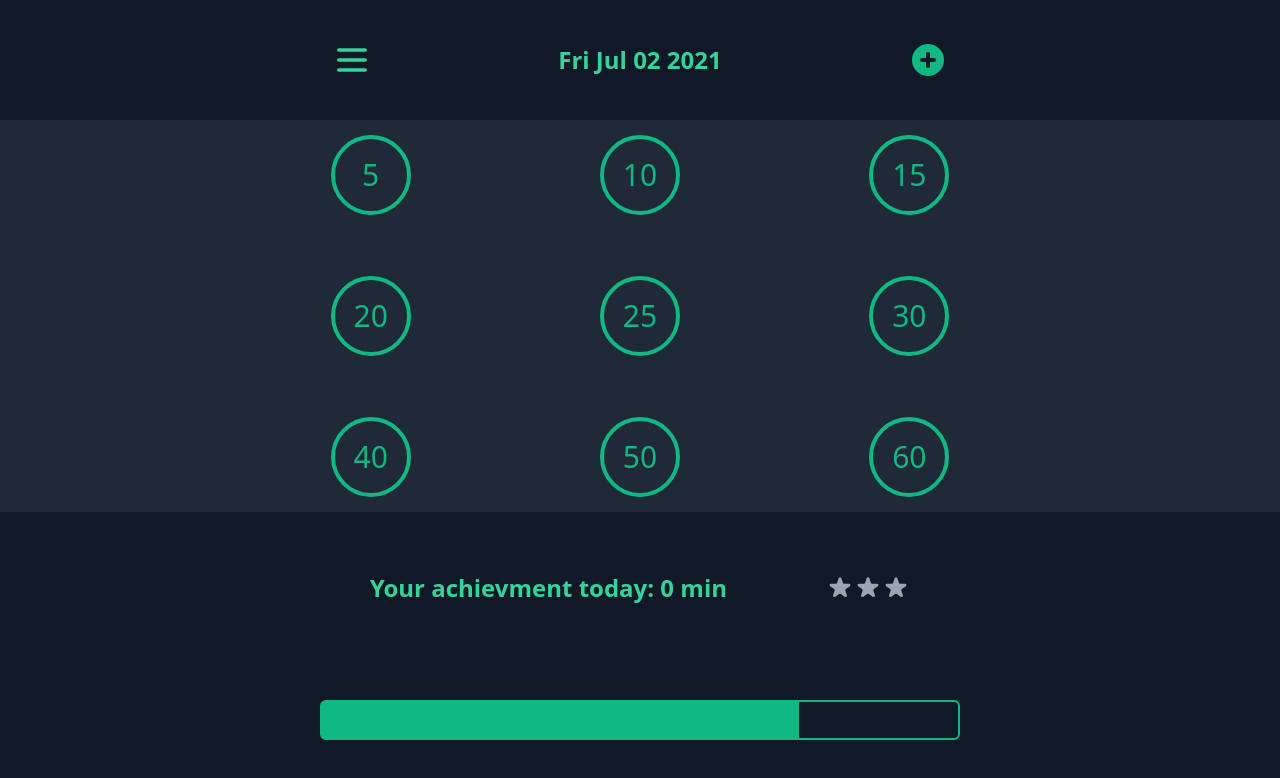
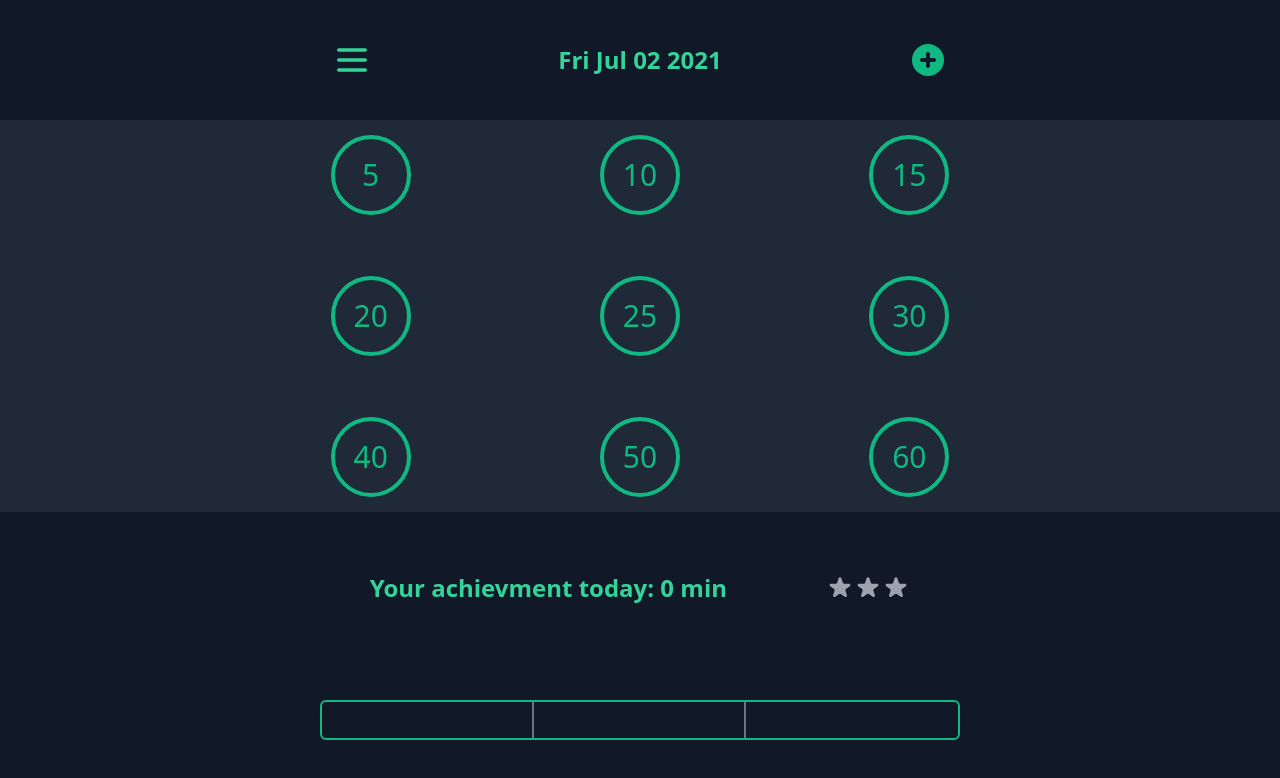
Before and after one commit to alimr70/advanced-pomodoro, a React (Create React App) app: page / in a window 1280 px wide. Shown: the top 778 px of the page. Built offline with nearby package versions, Linux system fonts and the light colour scheme.

Commit message:
Make progress bar dynamic

```diff
--- a/src/components/HomePage.js
+++ b/src/components/HomePage.js
@@ -150,11 +150,15 @@ const Footer = () => {
 
   const isStar = (starNum, todaysWorkDay) => {
     return todaysWorkDay
-      ? workingMinutes > starNum
+      ? workingMinutes >= starNum
         ? "text-yellow-300"
         : "text-gray-400"
       : "text-gray-400";
   };
+
+  const progressbarWidth = `${(workingMinutes / three) * 100}%`;
+  const progressbarOneStarWidth = `${(one / three) * 100}%`;
+  const progressbarTwoStarWidth = `${(two / three) * 100}%`;
 
   return (
     <>
@@ -179,8 +183,16 @@ const Footer = () => {
             </div>
           </div>
 
-          <div className="h-10 w-full border-2 border-green-500 rounded-md justify-self-center self-center">
-            <div className="h-full w-3/4 bg-green-500 justify-self-start self-center"></div>
+          <div className="relative h-10 w-full border-2 border-green-500 rounded-md justify-self-center self-center">
+            <div
+              className="h-full bg-green-500 justify-self-start self-center"
+              style={{ width: progressbarWidth }}></div>
+            <div
+              className="absolute top-0 left-0 h-full border-gray-500 border-r-2"
+              style={{ width: progressbarOneStarWidth }}></div>
+            <div
+              className="absolute top-0 left-0 h-full border-gray-500 border-r-2"
+              style={{ width: progressbarTwoStarWidth }}></div>
           </div>
         </div>
       </footer>
```
